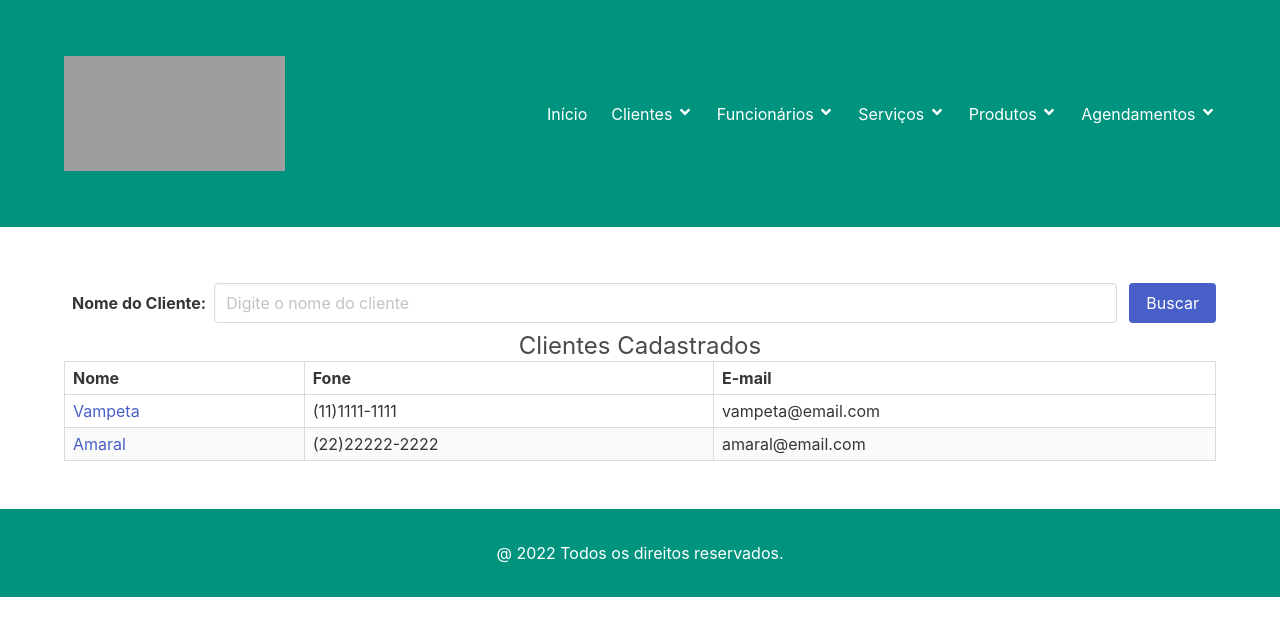
After one commit to mmgarcia99/agenda, a Django app: page /clientes in a window 1280 px wide. The commit adds this page. Shown: the top 636 px of the page. Run offline with Django 4.2, Linux system fonts and the light colour scheme; data comes from the database, SQL or seed files in the repository; both versions use the stored data as it was after the commit; some libraries are stand-ins or nearby versions; grey boxes are pictures that could not be loaded.

Commit message:
Lista Cliente

```diff
--- a/agenda/urls.py
+++ b/agenda/urls.py
@@ -27,5 +27,6 @@ admin.site.index_title = 'LavaCar - Agendamento de Horários'
 urlpatterns = [
     path('admin/', admin.site.urls),
     path('', include('home.urls')),
+    path('', include('cliente.urls')),
 
 ]+static(settings.MEDIA_URL, document_root=settings.MEDIA_ROOT)
--- /dev/null
+++ b/cliente/templates/clientes.html
@@ -0,0 +1,69 @@
+{% extends "base.html" %}
+{% load static %}
+{% block content %}
+<section class="section has-backgroud-link-light">
+    <div class="container">
+        <form action="" method="GET">
+            <div class="field is-grouped is-flex is-align-items-center is-flex-wrap-wrap">
+                <label class="label p-2 mt-2">Nome do Cliente: </label>
+                <div class="control is-expanded">
+                    <input class="input" type="text" name="buscar" value="{{request.GET.buscar}}"
+                           placeholder="Digite o nome do cliente">
+                </div>
+                <div class="control">
+                    <button type="submit" class="button is-link">
+                        Buscar
+                    </button>
+                </div>
+            </div>
+        </form>
+        {% if object_list %}
+        <div style="text-align: center"><h1 class="subtitle is-size-4">Clientes Cadastrados</h1></div>
+        <div class="table">
+            <table class="table is-table is-bordered is-striped is-narrow is-hoverable is-fullwidth">
+                <tr>
+                    <th class="has-text-center">Nome</th>
+                    <th class="has-text-center">Fone</th>
+                    <th class="has-text-center">E-mail</th>
+                </tr>
+
+                <tbody>
+                {% for cliente in object_list %}
+                <tr>
+                    <td><a href="#" data-toogle="modal" class="modal-target"
+                           data-bulma-modal="modal{{cliente.id}}" id="modal{{cliente.id}}">
+                        {{cliente.nome}}
+                    </a></td>
+                    <td>{{cliente.fone}}</td>
+                    <td>{{cliente.email}}</td>
+                    <div class="modal" id="modal{{cliente.id}}">
+                        <div class="modal-backgroud"></div>
+                        <div class="modal-card">
+                            <header class="modal-card-head">
+                                <p class="modal-card-title">Cliente: {{cliente.nome}} </p>
+                                <button class="delete" aria-label="close" data-bulma-modal="close"
+                                        id="btnClose"></button>
+                            </header>
+                          <section class="modal-card-body is-flex is-justify-content-center">
+                            <div class="content">
+                              <p class="image is-128x128">
+                                <img src="{{cliente.foto.url}}" class="img-fluid" alt="">
+                              </p>
+                            </div>
+                          </section>
+                          <footer class="modal-card-foot">
+                            <p>Telefone: {{cliente.fone}}</p>
+                          </footer>
+                        </div>
+                    </div>
+                </tr>
+                {% endfor %}
+                </tbody>
+            </table>
+        </div>
+      {% else %}
+          <h2> Não existe clientes cadastrados!</h2>
+      {% endif %}
+    </div>
+</section>
+{% endblock %}
--- /dev/null
+++ b/cliente/urls.py
@@ -0,0 +1,6 @@
+from django.urls import path
+from .views import ClientesView
+
+urlpatterns = [
+    path('clientes', ClientesView.as_view(), name='cliente'),
+]
--- a/cliente/views.py
+++ b/cliente/views.py
@@ -1,3 +1,14 @@
 from django.shortcuts import render
+from django.views.generic import ListView
+from cliente.models import Cliente
 
-# Create your views here.
+class ClientesView(ListView):
+    model = Cliente
+    template_name = 'clientes.html'
+
+    def get_queryset(self, *args, **kwargs):
+        buscar = self.request.GET.get('buscar')
+        qs = super(ClientesView, self).get_queryset(*args, **kwargs)
+        if buscar:
+            qs = qs.filter(nome__icontains=buscar)
+        return qs
--- a/home/templates/base.html
+++ b/home/templates/base.html
@@ -14,13 +14,13 @@
             <div class="container">
                 <nav class="navbar has-background-primary-dark" role="navigation" aria-label="main navigation">
                     <div class="navbar-brand">
-                        <a class="navbar-item" href="#">
+                        <a class="navbar-item" href="{% url 'index' %}">
                             <img src="{% static 'img/Carro.png' %}" width="221" height="115">
                         </a>
                     </div>
                     <div id="navbarBasicExample" class="navbar-menu has-background-primary-dark">
                         <div class="navbar-end">
-                            <a class="navbar-item has-text-white has-background-primary-dark" href="#">
+                            <a class="navbar-item has-text-white has-background-primary-dark" href="{% url 'index' %}">
                                 Início
                             </a>
                             <div class="navbar-item dropdown is-hoverable has-text-white">
@@ -37,7 +37,7 @@
                                         <a href="#" class="dropdown-item">
                                             Cadastrar cliente
                                         </a>
-                                        <a href="#" class="dropdown-item">
+                                        <a href="{% url 'cliente' %}" class="dropdown-item">
                                             Listar clientes
                                         </a>
                                     </div>
```
Also changed, not shown: home/templates/registros.html (+5 -5 lines), home/views.py (+14 -0 lines), db.sqlite3.
